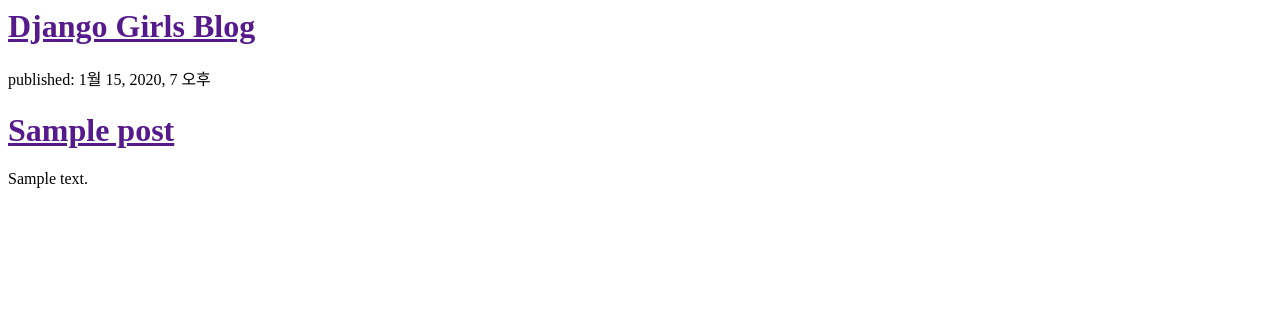
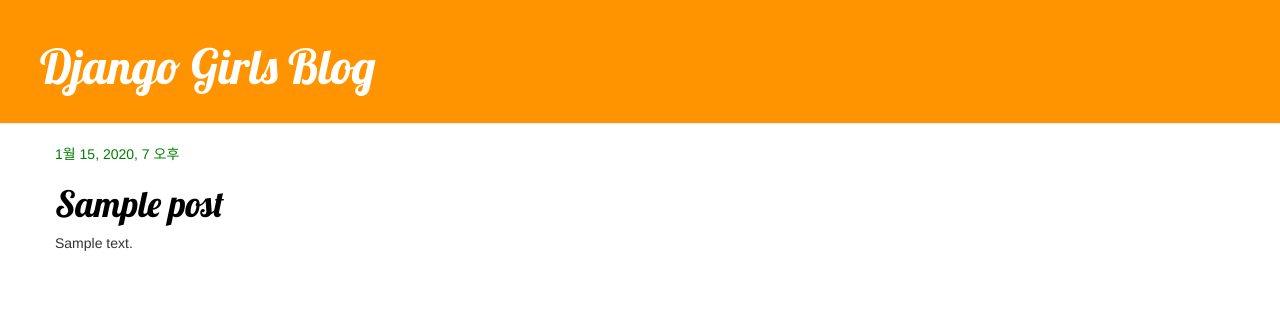
Before and after one commit to anys8152/my-first-blog, a Django app: page / in a window 1280 px wide. Shown: the top 322 px of the page. Run offline with Django 3.2, Linux system fonts and the light colour scheme; tables that the repository leaves empty hold one stand-in row (values such as "Sample post"); some libraries are stand-ins or nearby versions.

Commit message:
Added view and template for detailed blog post as well as CSS for the site.

```diff
--- /dev/null
+++ b/blog/static/css/blog.css
@@ -0,0 +1,51 @@
+h1 a {
+    color: #bd2612;
+    font-family: 'Lobster'
+}
+
+.page-header {
+    background-color: #ff9400;
+    margin-top: 0;
+    padding: 20px 20px 20px 40px;
+}
+
+.page-header h1, .page-header h1 a, .page-header h1 a:visited .page-header h1 a:active{
+    color: #ffffff;
+    font-size : 36pt;
+    text-decoration: none;
+}
+
+.content{
+    margin-left: 40px;
+}
+
+h1, h2, h3, h4{
+    color: #828282;
+}
+
+.save{
+    float: rigth;
+}
+
+.post-form textarea, .post-form input{
+    width: 100%;
+}
+
+.top-menu, .top-menu:hover, .top-menu:visited{
+    color: #ffffff;
+    float: right;
+    font-size: 26pt;
+    margin-right: 20px;
+}
+
+.post{
+    margin-bottom: 70px;
+}
+
+.post h1 a, .post h1 a:visited{
+    color: #000000;
+}
+
+.date{
+    color: green;
+}
--- /dev/null
+++ b/blog/templates/blog/base.html
@@ -0,0 +1,30 @@
+{% load static %}
+<html>
+    <head>
+        <!-- bootstrap CSS 이용하기 -->
+        <link rel="stylesheet" href="//maxcdn.bootstrapcdn.com/bootstrap/3.2.0/css/bootstrap.min.css">
+        <link rel="stylesheet" href="//maxcdn.bootstrapcdn.com/bootstrap/3.2.0/css/bootstrap-theme.min.css">
+
+        <!-- 폰트 스타일 바꾸기 -->
+        <link href="//fonts.googleapis.com/css?family=Lobster&subset=latin,latin-ext" rel="stylesheet" type="text/css">
+
+        <!-- 나만의 정적 CSS -->
+        <link rel="stylesheet" href="{% static 'css/blog.css' %}">
+
+        <title>Django Girls blog</title>
+
+    </head>
+    <body>
+        <div class="page-header">
+            <h1><a href="">Django Girls Blog</a></h1>
+        </div>
+        <div class="content container">
+            <div class="row">
+                <div class="col-md-8">
+                    {% block content %}
+                    {% endblock %}
+                </div>
+            </div>
+        </div>
+    </body>
+</html>
--- a/blog/templates/blog/post_list.html
+++ b/blog/templates/blog/post_list.html
@@ -1,18 +1,14 @@
-<html>
-    <head>
-        <title>Django Girls blog</title>
-    </head>
-    <body>
-        <div>
-            <h1><a href="">Django Girls Blog</a></h1>
-        </div>
-        {% for post in posts %}
-        <div>
-            <p>published: {{ post.published_date }}</p>
-            <h1><a href="">{{ post.title }}</a></h1>
+{% extends 'blog/base.html' %}
+
+{% block content %}
+    {% for post in posts %}
+        <div class="post">
+            <div class="date">
+                {{ post.published_date }}
+            </div>
+            <h1><a href="{% url 'post_detail' pk=post.pk %}">{{ post.title }}</a></h1>
             <p>{{ post.text | linebreaksbr }}</p>
             <!-- | : 블로그 글 텍스트에서 행이 바뀌면 문단으로 변환하도록 함 -->
         </div>
     {% endfor %}
-    </body>
-</html>
+{% endblock %}
--- a/blog/urls.py
+++ b/blog/urls.py
@@ -3,4 +3,7 @@
 
 urlpatterns = [
     path('', views.post_list, name='post_list'),
+    path('post/<int:pk>/', views.post_detail, name='post_detail'),
 ]
+    # <int:pk> : 정수 값을 받고 이를 'pk'라는 변수로 뷰에 전송하는 것
+    # post/'정수값'/ --> post_detail이 '정수값'인 것을 찾아 뷰로 전달함.
--- a/blog/views.py
+++ b/blog/views.py
@@ -1,12 +1,20 @@
 from django.shortcuts import render
 from .models import Post
 from django.utils import timezone
+from django.shortcuts import render, get_object_or_404
 
+
+# pk를 식별하기위한 뷰에 매개변수 pk 추가
+# Post.objects.get(pk=pk)
 
 # post_list 함수 생성
 def post_list(request):
     posts = Post.objects.filter(published_date__lte=timezone.now()).order_by('published_date')
+    # post = get_object_or_404(Post, pk=pk)
     return render(request, 'blog/post_list.html', {'posts': posts})
 
+def post_detail(request, pk):
+    post = get_object_or_404(Post, pk=pk)
+    return render(request, 'blog/post_detail.html', {'post':post})
 # request를 넘겨받아 render 메소드를 호출
 # 호출하여 받은 return > blog/post_list.html 템플릿을 보여줌.
```
Also changed, not shown: blog/templates/blog/post_detail.html (added, +13 -0 lines).
